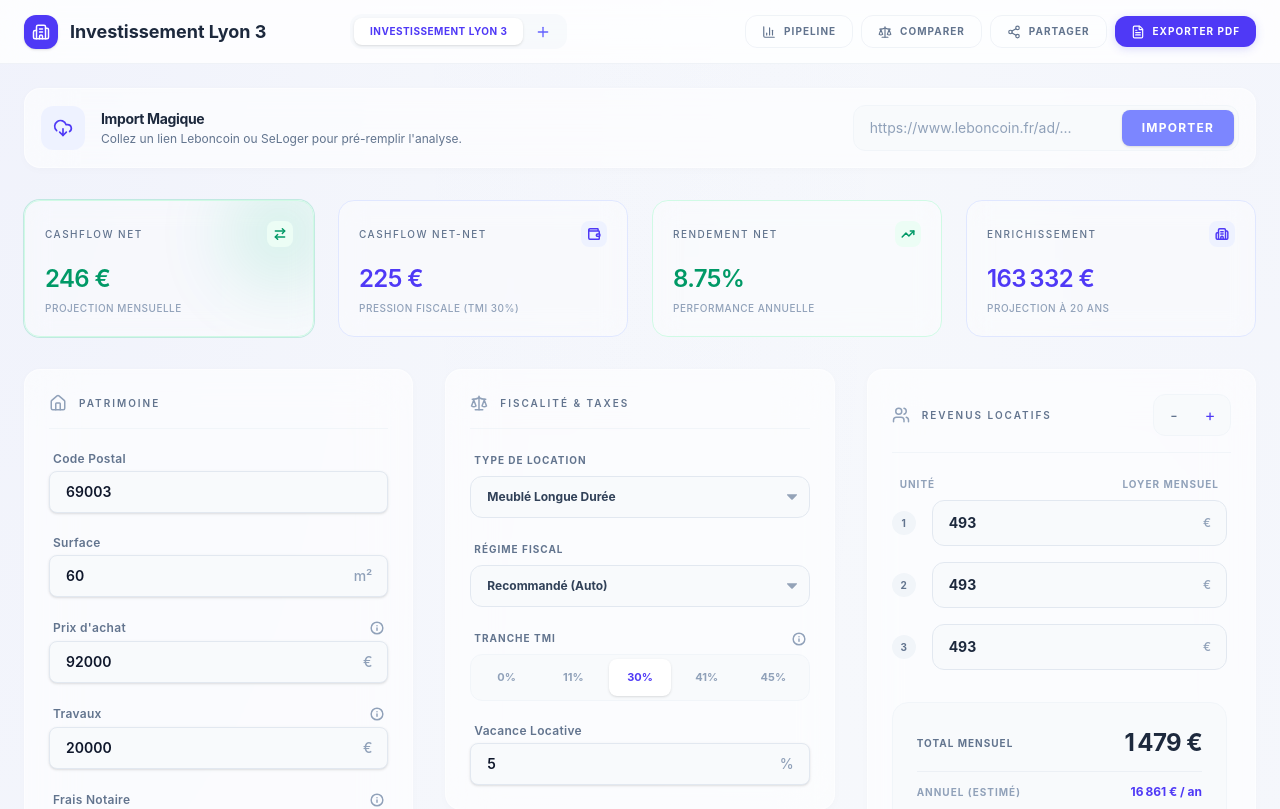
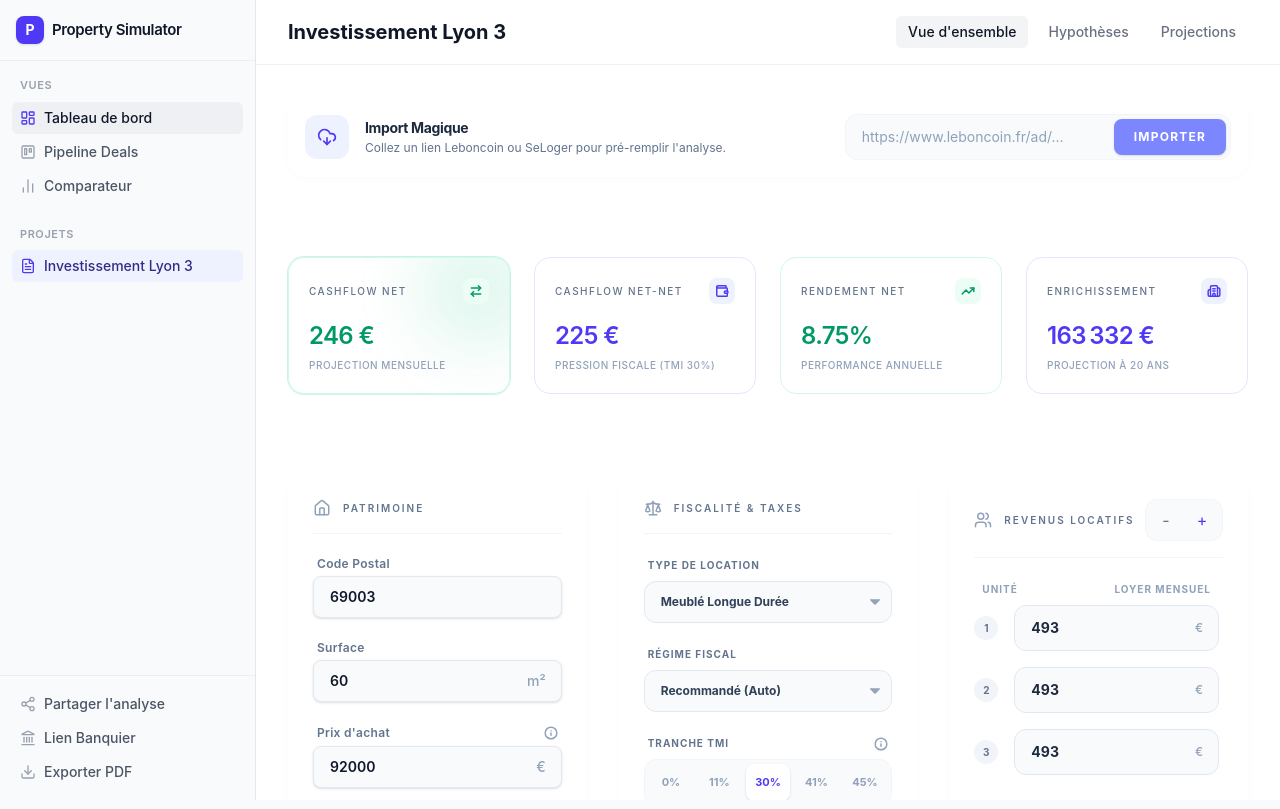
Before and after one commit to tomtomgo92/Investissement_Immobilier, a React (Vite) app: page / in a window 1280 px wide. Shown: the top 809 px of the page. Built offline with nearby package versions, Linux system fonts and the light colour scheme.

Commit message:
feat: implement Notion-style sidebar and scroll-spy sticky navigation

```diff
--- a/src/App.tsx
+++ b/src/App.tsx
@@ -37,6 +37,7 @@ import AmortizationChart from './components/AmortizationChart';
 import StressTestModule from './components/StressTestModule';
 import ReverseCalculator from './components/ReverseCalculator';
 import DealPipeline from './components/DealPipeline';
+import Sidebar from './components/Sidebar';
 
 ChartJS.register(CategoryScale, LinearScale, PointElement, LineElement, BarElement, ArcElement, Title, Tooltip, Legend);
 
@@ -112,6 +113,29 @@ export default function App() {
   }, [activeSimPostalCode]);
 
   // Dark Mode Toggle Effect removed
+
+  const [activeSection, setActiveSection] = useState('section-kpi');
+
+  // Scroll Spy Effect
+  useEffect(() => {
+    if (viewMode !== 'dashboard') return;
+
+    const observer = new IntersectionObserver((entries) => {
+      entries.forEach(entry => {
+        if (entry.isIntersecting) {
+          setActiveSection(entry.target.id);
+        }
+      });
+    }, { root: document.getElementById('main-scroll-container'), rootMargin: '-100px 0px -60% 0px' });
+
+    const sections = ['section-kpi', 'section-hypotheses', 'section-projection'];
+    sections.forEach(id => {
+      const el = document.getElementById(id);
+      if (el) observer.observe(el);
+    });
+
+    return () => observer.disconnect();
+  }, [viewMode, activeSimId]);
 
   // Graph visibility state
   const [visibleDimensions, setVisibleDimensions] = useState({
@@ -254,74 +278,43 @@ export default function App() {
   if (!activeSim || !calculations) return null;
 
   return (
-    <div className="min-h-screen flex flex-col font-sans transition-colors duration-300">
+    <div className="flex h-screen overflow-hidden font-sans transition-colors duration-300 bg-white">
 
-      {/* Header Bar */}
-      <header className="bg-white/80 dark:bg-[#0B0F19]/80 backdrop-blur-xl border-b border-slate-200/50 dark:border-white/[0.05] px-6 h-16 flex items-center justify-between sticky top-0 z-50">
-        <div className="flex items-center gap-6">
-          <div className="flex items-center gap-3">
-            <div className="bg-indigo-600 text-white p-2 rounded-xl shadow-sm">
-              <Building2 size={18} />
-            </div>
+      <Sidebar
+        onExportPdf={exportSyntheticPDF}
+        onShare={shareSimulation}
+        onShareBanker={shareBankerSimulation}
+      />
+
+      <main className="flex-1 overflow-y-auto scroll-smooth" id="main-scroll-container">
+
+        {/* Sticky Project Header (Scroll Spy placeholder) */}
+        {viewMode === 'dashboard' && !activeSim.isBanker && (
+          <header className="sticky top-0 z-50 bg-white/80 backdrop-blur-xl border-b border-gray-200/60 px-8 py-4 flex items-center justify-between">
             <input
               value={activeSim.name}
               aria-label="Nom du projet de simulation"
               onChange={(e) => setSimulations(p => p.map(s => s.id === activeSimId ? { ...s, name: e.target.value } : s))}
-              className="text-lg font-bold text-slate-800 dark:text-white bg-transparent border-none focus:ring-0 p-0 w-48 sm:w-64 outline-none"
+              className="text-xl font-bold text-gray-900 bg-transparent border-none focus:ring-0 p-0 outline-none w-64 md:w-80"
             />
-          </div>
 
-          <nav role="tablist" aria-label="Projets de simulation" className="hidden md:flex bg-slate-100/50 dark:bg-white/[0.03] p-1 rounded-xl">
-            {simulations.map(sim => (
-              <button
-                key={sim.id}
-                role="tab"
-                aria-selected={activeSimId === sim.id}
-                onClick={() => setActiveSimId(sim.id)}
-                className={`px-4 py-1.5 rounded-lg text-[10px] font-bold uppercase tracking-wider transition-all focus-visible:outline-none focus-visible:ring-2 focus-visible:ring-indigo-500 focus-visible:ring-offset-1 dark:focus-visible:ring-offset-slate-800 ${activeSimId === sim.id ? 'bg-white dark:bg-white/[0.08] text-indigo-600 dark:text-white shadow-sm' : 'text-slate-400 hover:text-slate-600 dark:hover:text-slate-200'}`}
-              >
-                {sim.name}
-              </button>
-            ))}
-            <button
-              aria-label="Créer un nouveau projet"
-              onClick={addSimulation}
-              className="px-3 text-indigo-500 hover:text-indigo-600 transition-colors rounded-lg"
-            >
-              <Plus size={16} />
-            </button>
-          </nav>
-        </div>
+            {/* Anchor Links Navigation */}
+            <nav className="hidden lg:flex items-center gap-2">
+              <a href="#section-kpi" className={`px-3 py-1.5 rounded-md text-sm font-medium transition-colors ${activeSection === 'section-kpi' ? 'bg-gray-100 text-gray-900' : 'text-gray-500 hover:text-gray-900 hover:bg-gray-50'}`}>Vue d'ensemble</a>
+              <a href="#section-hypotheses" className={`px-3 py-1.5 rounded-md text-sm font-medium transition-colors ${activeSection === 'section-hypotheses' ? 'bg-gray-100 text-gray-900' : 'text-gray-500 hover:text-gray-900 hover:bg-gray-50'}`}>Hypothèses</a>
+              <a href="#section-projection" className={`px-3 py-1.5 rounded-md text-sm font-medium transition-colors ${activeSection === 'section-projection' ? 'bg-gray-100 text-gray-900' : 'text-gray-500 hover:text-gray-900 hover:bg-gray-50'}`}>Projections</a>
+            </nav>
 
-        <div className="flex items-center gap-2">
-          <button
-            onClick={() => setViewMode(viewMode === 'pipeline' ? 'dashboard' : 'pipeline')}
-            className={`flex items-center gap-2 px-4 py-2 border rounded-xl text-[10px] font-bold uppercase tracking-widest transition-all ${viewMode === 'pipeline' ? 'bg-indigo-50 border-indigo-200 text-indigo-600 dark:bg-indigo-900/30 dark:border-indigo-800 dark:text-indigo-300 shadow-sm' : 'border-slate-200/50 dark:border-white/[0.05] text-slate-500 hover:bg-slate-50 dark:hover:bg-slate-800'}`}
-          >
-            <BarChart3 size={14} /> Pipeline
-          </button>
-          <button
-            onClick={() => setViewMode(viewMode === 'comparator' ? 'dashboard' : 'comparator')}
-            className={`flex items-center gap-2 px-4 py-2 border rounded-xl text-[10px] font-bold uppercase tracking-widest transition-all ${viewMode === 'comparator' ? 'bg-indigo-50 border-indigo-200 text-indigo-600 dark:bg-indigo-900/30 dark:border-indigo-800 dark:text-indigo-300 shadow-sm' : 'border-slate-200/50 dark:border-white/[0.05] text-slate-500 hover:bg-slate-50 dark:hover:bg-slate-800'}`}
-          >
-            <Scale size={14} /> Comparer
-          </button>
-          <button
-            onClick={shareSimulation}
-            className="flex items-center gap-2 px-4 py-2 border border-slate-200/50 dark:border-white/[0.05] rounded-xl text-[10px] font-bold uppercase tracking-widest text-slate-500 hover:bg-slate-50 dark:hover:bg-slate-800 transition-all"
-          >
-            <Share2 size={14} /> Partager
-          </button>
-          <button
-            onClick={exportSyntheticPDF}
-            className="flex items-center gap-2 px-4 py-2 bg-indigo-600 text-white rounded-xl text-[10px] font-bold uppercase tracking-widest hover:bg-indigo-700 transition-all shadow-[0_2px_10px_rgba(79,70,229,0.2)] active:scale-95"
-          >
-            {isGenerating ? <div className="animate-spin h-3 w-3 border-2 border-white/30 border-t-white rounded-full" /> : <><FileText size={14} /> Exporter PDF</>}
-          </button>
-        </div>
-      </header>
+            {isGenerating && (
+              <div className="flex items-center gap-2 text-sm font-medium text-indigo-600">
+                <div className="animate-spin h-4 w-4 border-2 border-indigo-600/30 border-t-indigo-600 rounded-full" />
+                Génération...
+              </div>
+            )}
+          </header>
+        )}
 
-      <main className="flex-1 max-w-[1400px] mx-auto w-full p-6 space-y-8 animate-in fade-in duration-700">
+        <div className="max-w-[1200px] mx-auto w-full p-8 space-y-12 animate-in fade-in duration-700">
 
         {viewMode === 'pipeline' ? (
           <DealPipeline
@@ -422,7 +415,7 @@ export default function App() {
             </div>
 
             {/* KPI Row */}
-            <div className="grid grid-cols-1 sm:grid-cols-2 lg:grid-cols-4 gap-6">
+            <div id="section-kpi" className="grid grid-cols-1 sm:grid-cols-2 lg:grid-cols-4 gap-6 pt-8 mt-4 scroll-mt-24">
               <HeroKPI label="Cashflow Net" value={formatE(calculations.cashflowM)} color={calculations.cashflowM >= 0 ? "emerald" : "rose"} icon={<ArrowRightLeft />} highlight sub="Projection Mensuelle" />
               <HeroKPI label="Cashflow Net-Net" value={formatE(calculations.cashflowNetNet)} color={calculations.cashflowNetNet >= 0 ? "indigo" : "slate"} icon={<Wallet />} sub={`Pression Fiscale (TMI ${activeSim.data.tmi}%)`} />
               <HeroKPI label="Rendement Net" value={`${calculations.rNet.toFixed(2)}%`} color="emerald" icon={<TrendingUp />} sub="Performance Annuelle" />
@@ -430,7 +423,7 @@ export default function App() {
             </div>
 
             {/* Input Zones */}
-            <div className="grid grid-cols-1 lg:grid-cols-3 gap-8">
+            <div id="section-hypotheses" className="grid grid-cols-1 lg:grid-cols-3 gap-8 pt-8 scroll-mt-24">
 
               <div className="space-y-8 flex flex-col">
                 <DashboardSection title="Patrimoine" icon={<Home size={18} />}>
@@ -669,7 +662,7 @@ export default function App() {
             </div>
 
             {/* Projection Chart & Amortization Grid */}
-            <div className="grid grid-cols-1 xl:grid-cols-2 gap-6">
+            <div id="section-projection" className="grid grid-cols-1 xl:grid-cols-2 gap-6 pt-8 scroll-mt-24">
                 <section className="bg-white/60 dark:bg-white/[0.02] backdrop-blur-xl p-8 rounded-2xl border border-white/50 dark:border-white/[0.05] shadow-[0_2px_10px_rgba(0,0,0,0.02)] flex flex-col transition-all duration-300 hover:shadow-xl hover:shadow-indigo-500/5 group">
                   <div className="flex flex-col md:flex-row md:items-center justify-between gap-6 mb-8">
                     <div>
@@ -726,6 +719,7 @@ export default function App() {
             />
           </>
         )}
+        </div>
 
         <footer className="pt-16 pb-12 border-t border-slate-200/50 dark:border-white/[0.05] flex flex-col md:flex-row justify-between items-center gap-6 text-slate-400 text-[10px] uppercase font-bold tracking-[0.2em]">
           <div>© 2026 - Simulateur d'Investissement</div>
--- /dev/null
+++ b/src/components/Sidebar.tsx
@@ -0,0 +1,129 @@
+import React from 'react';
+import { useSimulationStore } from '../store/useSimulationStore';
+import {
+  LayoutDashboard,
+  Trello,
+  BarChart2,
+  Plus,
+  FileText,
+  Share2,
+  Download,
+  Landmark
+} from 'lucide-react';
+
+export default function Sidebar({ onExportPdf, onShare, onShareBanker }: { onExportPdf: () => void, onShare: () => void, onShareBanker: () => void }) {
+  const simulations = useSimulationStore(state => state.simulations);
+  const activeSimId = useSimulationStore(state => state.activeSimId);
+  const viewMode = useSimulationStore(state => state.viewMode);
+
+  const setViewMode = useSimulationStore(state => state.setViewMode);
+  const setActiveSimId = useSimulationStore(state => state.setActiveSimId);
+  const addSimulation = useSimulationStore(state => state.addSimulation);
+
+  const navItems = [
+    { id: 'dashboard', label: 'Tableau de bord', icon: LayoutDashboard },
+    { id: 'pipeline', label: 'Pipeline Deals', icon: Trello },
+    { id: 'comparator', label: 'Comparateur', icon: BarChart2 },
+  ] as const;
+
+  return (
+    <div className="w-64 flex-shrink-0 border-r border-gray-200 bg-gray-50 h-screen flex flex-col">
+      {/* Workspace Header */}
+      <div className="p-4 flex items-center gap-2 text-gray-900 font-semibold border-b border-gray-200/60">
+        <div className="w-7 h-7 rounded-lg bg-indigo-600 text-white flex items-center justify-center font-bold text-sm shadow-sm">
+          P
+        </div>
+        <span className="tracking-tight text-[15px]">Property Simulator</span>
+      </div>
+
+      <div className="flex-1 overflow-y-auto py-4 px-3 space-y-6">
+
+        {/* Main Views */}
+        <div>
+          <div className="text-[11px] font-semibold text-gray-400 uppercase tracking-wider mb-2 px-2">
+            Vues
+          </div>
+          <div className="space-y-0.5">
+            {navItems.map(item => (
+              <button
+                key={item.id}
+                onClick={() => setViewMode(item.id)}
+                className={`w-full flex items-center gap-2 px-2 py-1.5 rounded-md text-sm font-medium transition-colors ${
+                  viewMode === item.id
+                    ? 'bg-gray-200/50 text-gray-900'
+                    : 'text-gray-600 hover:bg-gray-100 hover:text-gray-900'
+                }`}
+              >
+                <item.icon size={16} className={viewMode === item.id ? 'text-indigo-600' : 'text-gray-400'} />
+                {item.label}
+              </button>
+            ))}
+          </div>
+        </div>
+
+        {/* Projects List */}
+        <div>
+          <div className="flex items-center justify-between px-2 mb-2 group">
+            <div className="text-[11px] font-semibold text-gray-400 uppercase tracking-wider">
+              Projets
+            </div>
+            <button
+              onClick={addSimulation}
+              className="text-gray-400 hover:text-gray-900 transition-colors opacity-0 group-hover:opacity-100"
+              title="Nouveau projet"
+            >
+              <Plus size={14} />
+            </button>
+          </div>
+          <div className="space-y-0.5">
+            {simulations.map(sim => (
+              <button
+                key={sim.id}
+                onClick={() => {
+                  setActiveSimId(sim.id);
+                  setViewMode('dashboard');
+                }}
+                className={`w-full flex items-center gap-2 px-2 py-1.5 rounded-md text-sm font-medium transition-colors group ${
+                  viewMode === 'dashboard' && activeSimId === sim.id
+                    ? 'bg-indigo-50 text-indigo-900'
+                    : 'text-gray-600 hover:bg-gray-100 hover:text-gray-900'
+                }`}
+              >
+                <FileText size={16} className={viewMode === 'dashboard' && activeSimId === sim.id ? 'text-indigo-600' : 'text-gray-400'} />
+                <span className="truncate">{sim.name}</span>
+                {sim.pipelineStatus !== 'À analyser' && (
+                  <span className="ml-auto w-2 h-2 rounded-full bg-indigo-400"></span>
+                )}
+              </button>
+            ))}
+          </div>
+        </div>
+      </div>
+
+      {/* Footer Actions */}
+      <div className="p-3 border-t border-gray-200/60 space-y-0.5">
+        <button
+          onClick={onShare}
+          className="w-full flex items-center gap-2 px-2 py-1.5 rounded-md text-sm font-medium text-gray-600 hover:bg-gray-100 hover:text-gray-900 transition-colors"
+        >
+          <Share2 size={16} className="text-gray-400" />
+          Partager l'analyse
+        </button>
+        <button
+          onClick={onShareBanker}
+          className="w-full flex items-center gap-2 px-2 py-1.5 rounded-md text-sm font-medium text-gray-600 hover:bg-gray-100 hover:text-gray-900 transition-colors"
+        >
+          <Landmark size={16} className="text-gray-400" />
+          Lien Banquier
+        </button>
+        <button
+          onClick={onExportPdf}
+          className="w-full flex items-center gap-2 px-2 py-1.5 rounded-md text-sm font-medium text-gray-600 hover:bg-gray-100 hover:text-gray-900 transition-colors"
+        >
+          <Download size={16} className="text-gray-400" />
+          Exporter PDF
+        </button>
+      </div>
+    </div>
+  );
+}
--- a/src/index.css
+++ b/src/index.css
@@ -9,6 +9,10 @@
     --color-danger: #ef4444;
 
     --font-sans: "Inter", sans-serif;
+}
+
+html {
+    scroll-behavior: smooth;
 }
 
 body {
```
